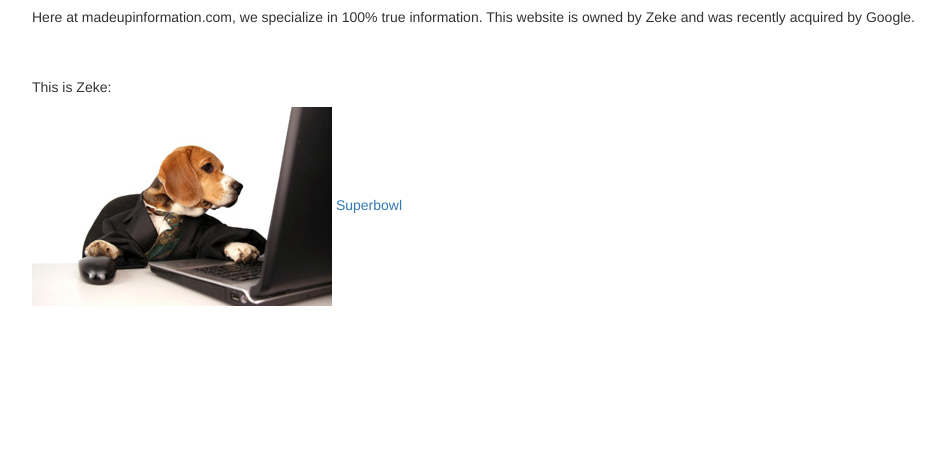
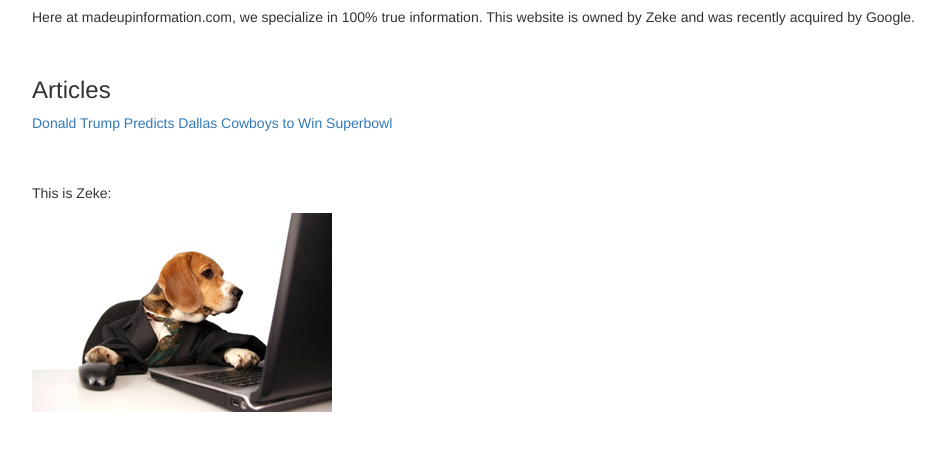
Before and after one commit to zwhitchcox/madeupinformation.com, a plain HTML site: page index.html in a window 1280 px wide. Shown: the part 116-566 px from the top of the page, without its empty margins (38-980 px from the left). Drawn offline with nearby package versions, Linux system fonts and the light colour scheme.

Commit message:
superbowl

```diff
--- a/index.html
+++ b/index.html
@@ -6,8 +6,10 @@
 <h2>Welcome to madeupinformation.com!</h2>
 
 <p>Here at madeupinformation.com, we specialize in 100% true information. This website is owned by Zeke and was recently acquired by Google.</p>
+<br>
+<h3>Articles</h3>
+<p><a href="/sports/superbowl.html">Donald Trump Predicts Dallas Cowboys to Win Superbowl</a></p>
 <br><br>
 <p>This is Zeke:</p>
-<img src="/assets/dog_computer.jpg">
-<a href="/sports/superbowl.html">Superbowl</a>
+<p><img src="/assets/dog_computer.jpg"></p>
 </div> <!-- .container -->
```
Also changed, not shown: sports/superbowl.html (+5 -0 lines), assets/tom-brady-cruise.jpg (added).
